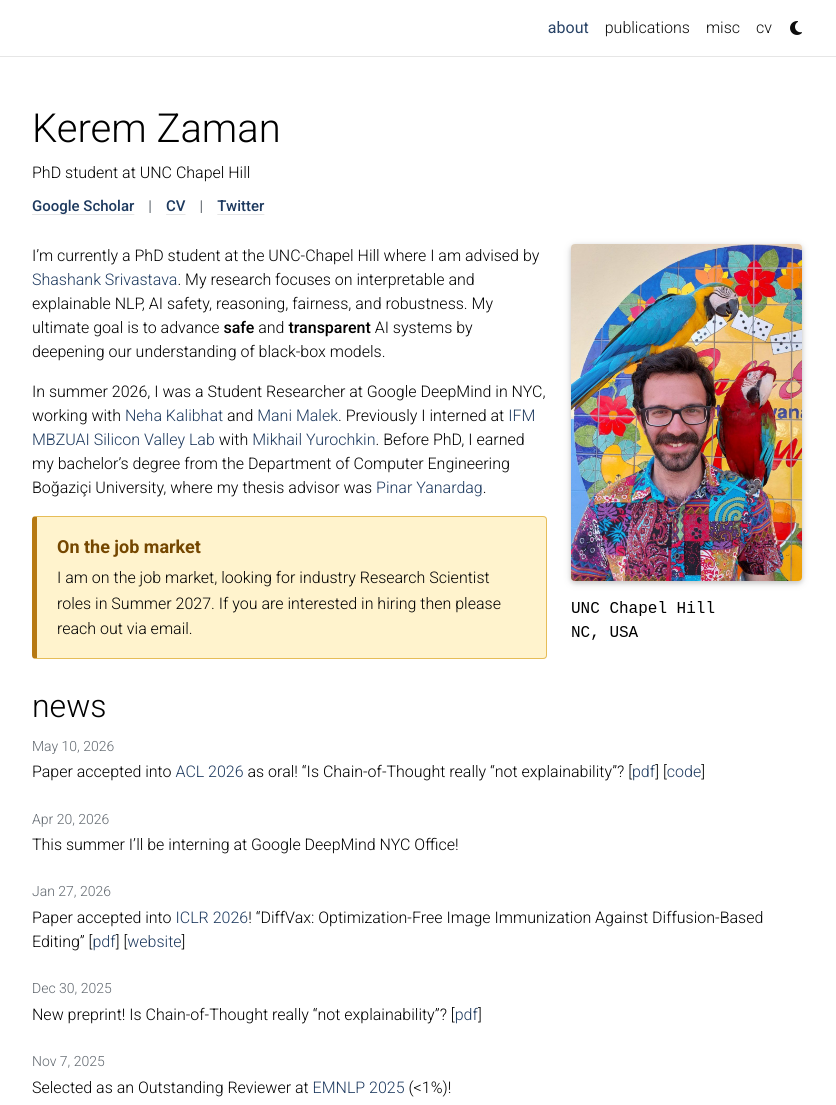
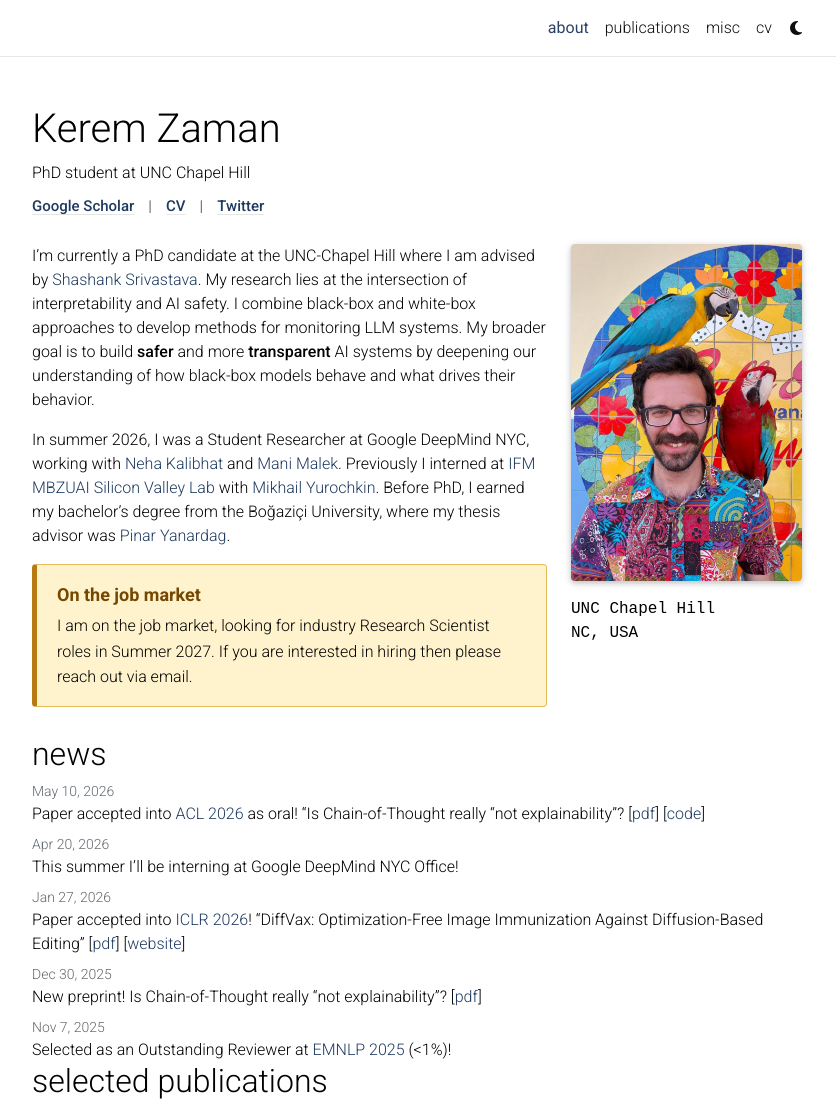
Before and after one commit to KeremZaman/keremzaman.github.io, a Jekyll site: the page built from _pages/about.md, in a window 1280 px wide and 1334 px high, cut to the strip 0-1105 px from the top of the window. Shown: the whole strip, without its empty margins (223-1059 px from the left). Built offline with Jekyll 4.4.1, drawn with Linux system fonts in a browser that asks for light colours; full-size pictures stand in for the smaller copies a plugin makes; comment, search, counter and statistics services are not loaded; a style sheet for code colours, icons or effects is not loaded.

Commit message:
Update bio, misc and academic lineage, selected papers, and news layout

```diff
--- a/_bibliography/papers.bib
+++ b/_bibliography/papers.bib
@@ -68,7 +67,7 @@
   abbr = {EMNLP},
   pdf = {https://arxiv.org/pdf/2311.07682.pdf},
   code = {https://github.com/KeremZaman/FuseToForget},
-  selected={true}
+  selected ={true},
 }
 
 @article{Kendapadi2024INTERACTEI,
--- a/_includes/news.html
+++ b/_includes/news.html
@@ -7,7 +7,6 @@
     {% else %}
       {% assign news_limit = news_size %}
     {% endif %}
-    <div{% if include.limit and site.announcements.scrollable and news_size > 3 %} class="news-scroll" tabindex="0" role="region" aria-label="Recent news"{% endif %}>
       <ul class="news-list">
         {% for item in news limit: news_limit %}
           <li class="news-item">
@@ -22,7 +21,6 @@
           </li>
         {%- endfor %}
       </ul>
-    </div>
   {%- else -%}
     <p>No news so far...</p>
   {%- endif %}
--- a/_pages/about.md
+++ b/_pages/about.md
@@ -20,6 +20,6 @@ job_market: >-
    I am on the job market, looking for industry Research Scientist roles in Summer 2027. If you are interested in hiring then please reach out via email.
 ---
 
-I'm currently a PhD student at the UNC-Chapel Hill where I am advised by [Shashank Srivastava](https://www.ssriva.com/). My research focuses on interpretable and explainable NLP, AI safety, reasoning, fairness, and robustness. My ultimate goal is to advance **safe** and **transparent** AI systems by deepening our understanding of black-box models.
+I'm currently a PhD candidate at the UNC-Chapel Hill where I am advised by [Shashank Srivastava](https://www.ssriva.com/). My research lies at the intersection of interpretability and AI safety. I combine black-box and white-box approaches to develop methods for monitoring LLM systems. My broader goal is to build **safer** and more **transparent** AI systems by deepening our understanding of how black-box models behave and what drives their behavior.
 
-In summer 2026, I was a Student Researcher at Google DeepMind in NYC, working with [Neha Kalibhat](https://sites.google.com/view/nehakalibhat) and [Mani Malek](http://manielec.com/). Previously I interned at [IFM MBZUAI Silicon Valley Lab](https://ifm.ai/) with [Mikhail Yurochkin](https://moonfolk.github.io/). Before PhD, I earned my bachelor's degree from the Department of Computer Engineering Boğaziçi University, where my thesis advisor was [Pinar Yanardag](https://pinguar.org/).
+In summer 2026, I was a Student Researcher at Google DeepMind NYC, working with [Neha Kalibhat](https://sites.google.com/view/nehakalibhat) and [Mani Malek](http://manielec.com/). Previously I interned at [IFM MBZUAI Silicon Valley Lab](https://ifm.ai/) with [Mikhail Yurochkin](https://moonfolk.github.io/). Before PhD, I earned my bachelor's degree from the Boğaziçi University, where my thesis advisor was [Pinar Yanardag](https://pinguar.org/).
--- a/_sass/_personal.scss
+++ b/_sass/_personal.scss
@@ -210,7 +210,7 @@ html[data-theme='dark'] .job-market {
   }
 }
 
-// News uses the same spacing and text hierarchy as papers.
+// Compact news entries with the same colors and text hierarchy as papers.
 .news {
   .news-list {
     list-style: none;
@@ -219,13 +219,15 @@ html[data-theme='dark'] .job-market {
   }
 
   .news-item {
-    margin: 0 0 1.25rem;
-    padding: 0.15rem 0;
+    margin: 0 0 0.5rem;
+    padding: 0;
+
+    &:last-child { margin-bottom: 0; }
   }
 
   .news-date {
     display: block;
-    margin-bottom: 0.2rem;
+    margin-bottom: 0;
     color: var(--paper-muted-color);
     font-size: 0.875rem;
     line-height: 1.5;
@@ -239,12 +241,6 @@ html[data-theme='dark'] .job-market {
     p { margin: 0; }
   }
 
-  .news-scroll {
-    max-height: 24rem;
-    overflow-y: auto;
-    padding-right: 0.75rem;
-    scrollbar-width: thin;
-  }
 }
 
 @media (max-width: 575.98px) {
```
Also changed, not shown: other parts of _bibliography/papers.bib (+0 -3 lines), _pages/misc.md (+7 -3 lines), assets/img/academic_tree.svg (added).
